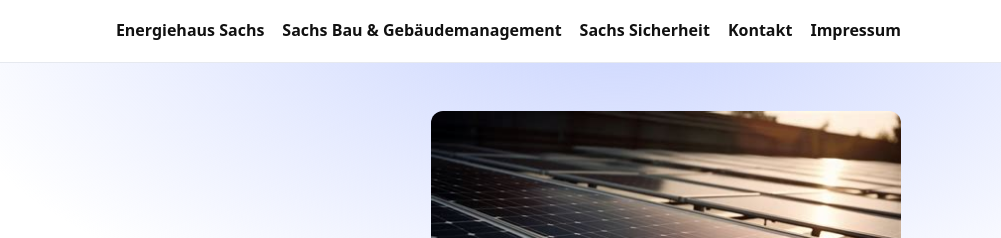
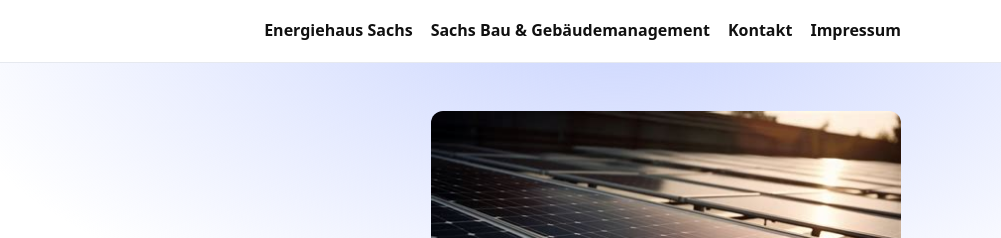
Before and after one commit to DavidGoericke/sachsgruppeNEU, a plain HTML site: page index.html in a window 1280 px wide. Shown: the top 238 px of the page, 279-1280 px from the left. Drawn offline with Linux system fonts and the light colour scheme.

Commit message:
Update index.html

```diff
--- a/index.html
+++ b/index.html
@@ -20,7 +20,6 @@
       <ul>
         <li><a href="energiehaus.html">Energiehaus Sachs</a></li>
         <li><a href="gebaeudemanagement.html">Sachs Bau & Gebäudemanagement</a></li>
-        <li><a href="sicherheit.html">Sachs Sicherheit</a></li>
         <li><a href="index.html#kontakt">Kontakt</a></li>
         <li><a href="impressum.html">Impressum</a></li>
       </ul>
```
